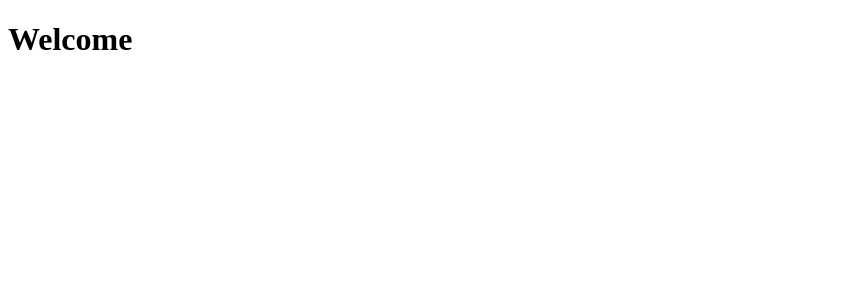
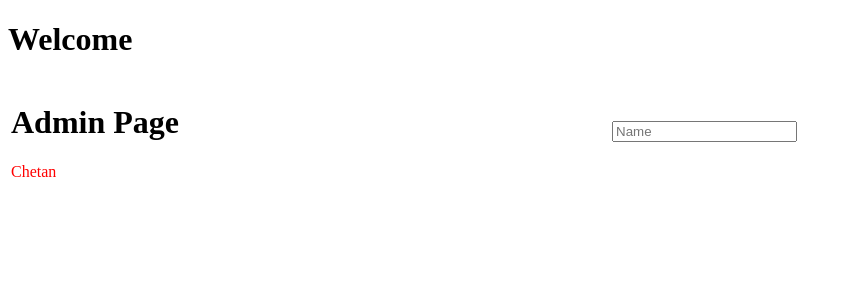
Before and after one commit to Zanna-dev/angular-v20-tutorial-01, an Angular app: page / in a window 1280 px wide. Shown: the top 300 px of the page, without its empty margins (0-852 px from the left). Built offline with nearby package versions, Linux system fonts and the light colour scheme.

Commit message:
Create Components

```diff
--- a/src/app/app.html
+++ b/src/app/app.html
@@ -1,2 +1,15 @@
 <h1>Welcome</h1>
+
+<table style="width: 100%;">
+    <tr>
+        <td>
+            <app-admin></app-admin>
+        </td>
+        <td>
+         <app-user></app-user>
+        </td>
+    </tr>
+</table>
+
+
 <router-outlet />
--- a/src/app/app.ts
+++ b/src/app/app.ts
@@ -1,9 +1,11 @@
 import { Component, signal } from '@angular/core';
 import { RouterOutlet } from '@angular/router';
+import { Admin } from './components/admin/admin';
+import { User } from './components/user/user';
 
 @Component({
   selector: 'app-root',
-  imports: [RouterOutlet],
+  imports: [RouterOutlet, Admin, User],
   templateUrl: './app.html',
   styleUrl: './app.css'
 })
--- /dev/null
+++ b/src/app/components/admin/admin.css
@@ -0,0 +1,3 @@
+.primaryColor {
+    color: red;
+}
--- /dev/null
+++ b/src/app/components/admin/admin.html
@@ -0,0 +1,6 @@
+<!-- <p>admin works!</p> -->
+ <h1>Admin Page</h1>
+
+ <span class="primaryColor">{{firstName}}</span>
+ <!-- <span>{{courseName}}</span>
+ <span>{{rollNo}}</span> -->
--- /dev/null
+++ b/src/app/components/admin/admin.ts
@@ -0,0 +1,14 @@
+import { Component } from '@angular/core';
+
+@Component({
+  selector: 'app-admin',
+  imports: [],
+  templateUrl: './admin.html',
+  styleUrl: './admin.css',
+})
+export class Admin {
+  firstName = 'Chetan';
+  courseName = 'Angular v20';
+  rollNo = 111;
+
+}
--- /dev/null
+++ b/src/app/components/user/user.html
@@ -0,0 +1,2 @@
+<!-- <p>user works!</p> -->
+ <input type="text" placeholder="Name">
```
Also changed, not shown: src/app/components/user/user.ts (added, +11 -0 lines), src/app/components/user/user.css (added), 2 other files (tests, documents, lock files or other folders).
